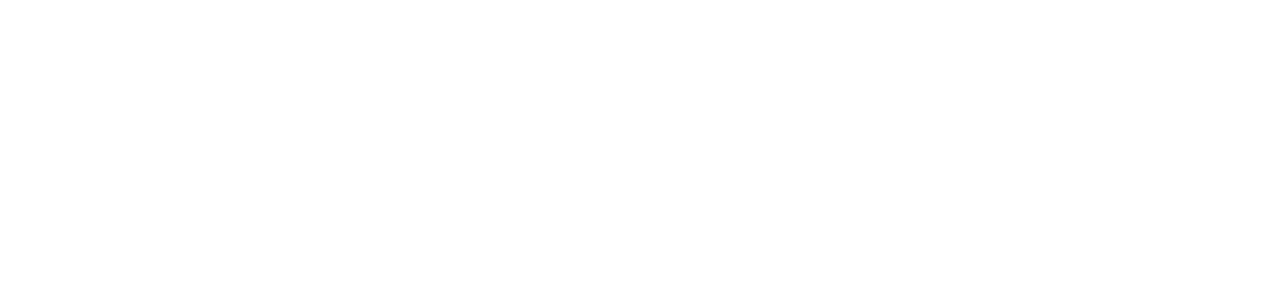
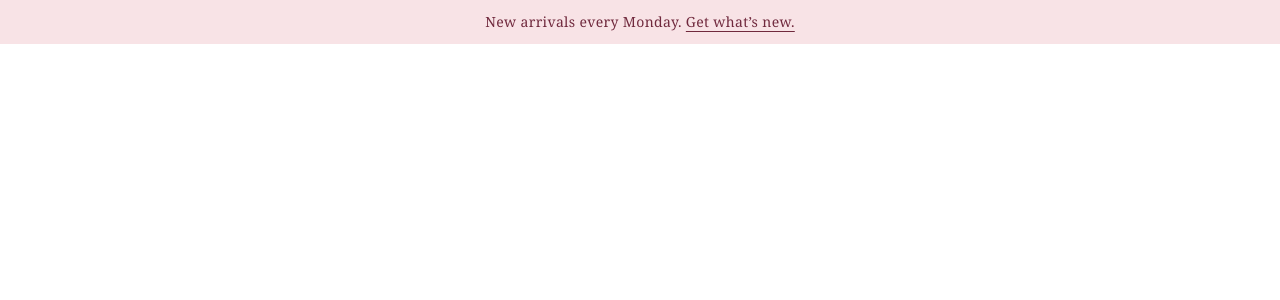
Before and after one commit to neducod/Ufedo-website, a React (Vite) app: page / in a window 1280 px wide. Shown: the top 300 px of the page. Built offline with nearby package versions, Linux system fonts and the light colour scheme.

Commit message:
header page

```diff
--- a/src/App.jsx
+++ b/src/App.jsx
@@ -4,11 +4,16 @@
 import viteLogo from './assets/vite.svg'
 import './App.css'
 
+import HeaderPage from './pages/Header'
+
 function App() {
-  const [count, setCount] = useState(0)
 
   return (
     <>
+      <div>
+        <HeaderPage/>
+      </div>
+
 
     </>
   )
```
